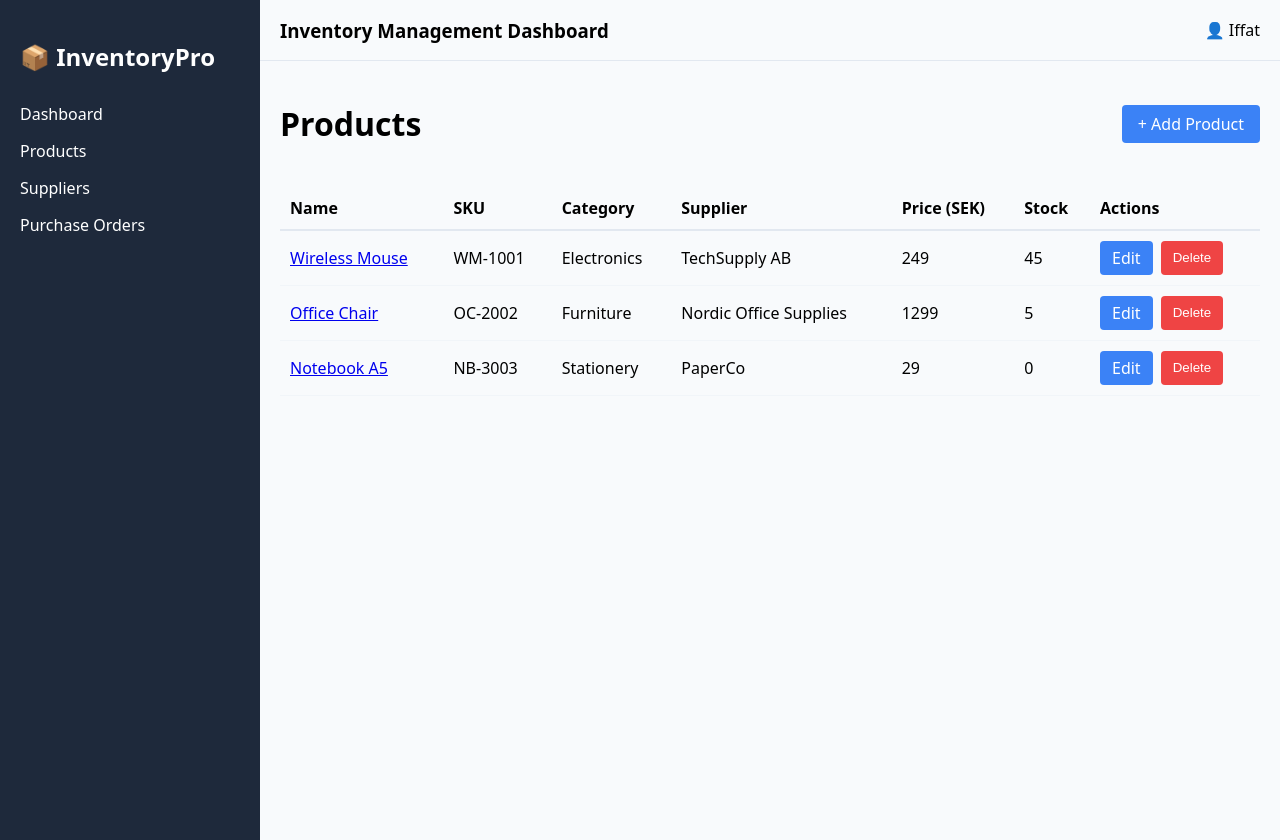
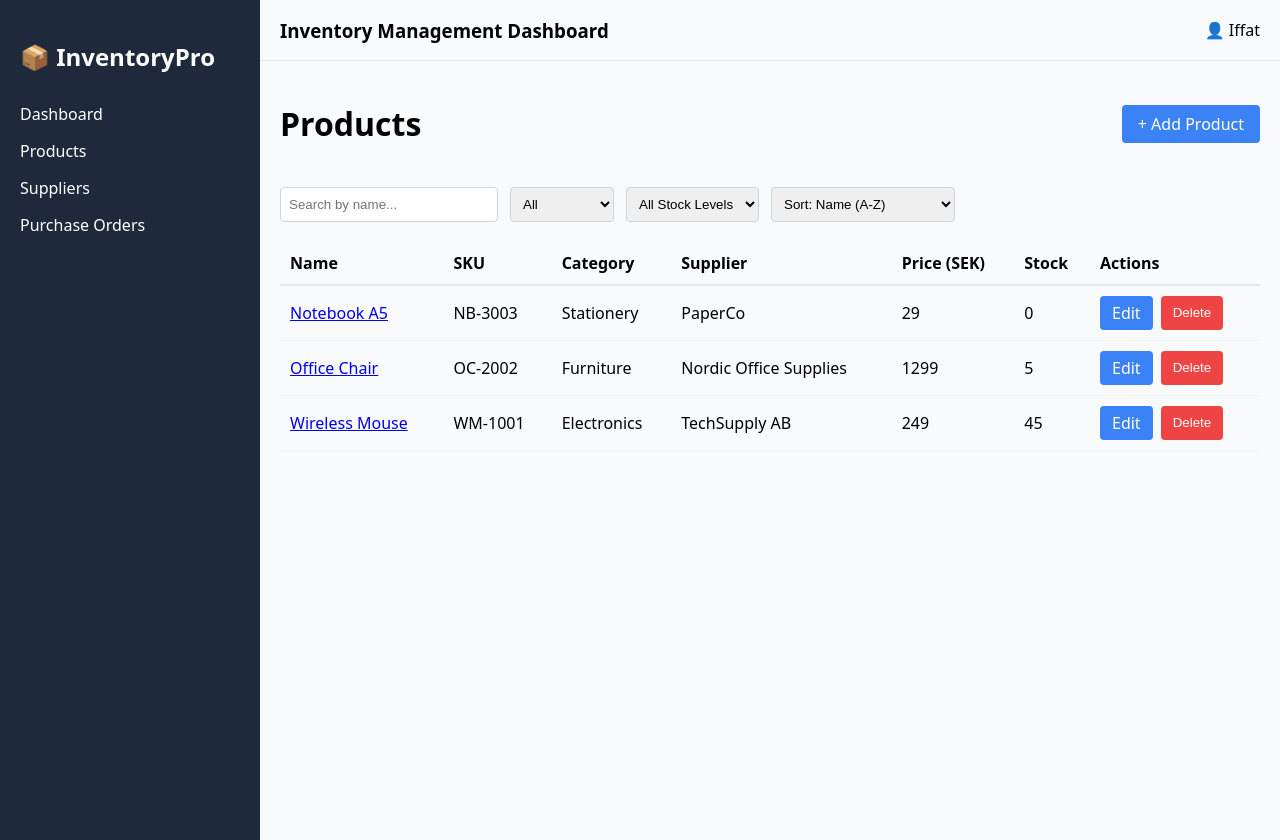
Before and after one commit to Iffat-Sudo/inventory-management-dashboard, a React (Vite) app: page /products in a window 1280 px wide. Built offline with nearby package versions, Linux system fonts and the light colour scheme.

Commit message:
git add . git commit -m "Add search, category filter, stock filter, and sort to Products page" git push

```diff
--- a/src/pages/Products/Products.tsx
+++ b/src/pages/Products/Products.tsx
@@ -1,11 +1,17 @@
-import { useSelector, useDispatch } from "react-redux";
-import { Link } from "react-router-dom";
-import type { RootState } from "../../store";
-import { deleteProduct } from "../../store/productsSlice";
+import { useState } from 'react';
+import { useSelector, useDispatch } from 'react-redux';
+import { Link } from 'react-router-dom';
+import type { RootState } from '../../store';
+import { deleteProduct } from '../../store/productsSlice';
 
 function Products() {
   const products = useSelector((state: RootState) => state.products.items);
   const dispatch = useDispatch();
+
+  const [searchTerm, setSearchTerm] = useState('');
+  const [categoryFilter, setCategoryFilter] = useState('All');
+  const [stockFilter, setStockFilter] = useState('All');
+  const [sortBy, setSortBy] = useState('name');
 
   const handleDelete = (id: string, name: string) => {
     const confirmed = window.confirm(`Delete "${name}"?`);
@@ -14,63 +20,119 @@ function Products() {
     }
   };
 
+  const getStockStatus = (product: (typeof products)[number]) => {
+    if (product.currentStock === 0) return 'Out of Stock';
+    if (product.currentStock <= product.minStockLevel) return 'Low Stock';
+    return 'In Stock';
+  };
+
+  const categories = ['All', ...new Set(products.map((p) => p.category))];
+
+  let visibleProducts = products.filter((product) => {
+    const matchesSearch = product.name.toLowerCase().includes(searchTerm.toLowerCase());
+    const matchesCategory = categoryFilter === 'All' || product.category === categoryFilter;
+    const matchesStock = stockFilter === 'All' || getStockStatus(product) === stockFilter;
+    return matchesSearch && matchesCategory && matchesStock;
+  });
+
+  visibleProducts = [...visibleProducts].sort((a, b) => {
+    if (sortBy === 'name') return a.name.localeCompare(b.name);
+    if (sortBy === 'priceLow') return a.price - b.price;
+    if (sortBy === 'priceHigh') return b.price - a.price;
+    return 0;
+  });
+
   return (
     <div>
-      <div
-        style={{
-          display: "flex",
-          justifyContent: "space-between",
-          alignItems: "center",
-        }}
-      >
+      <div style={{ display: 'flex', justifyContent: 'space-between', alignItems: 'center' }}>
         <h1>Products</h1>
         <Link
           to="/products/new"
           style={{
-            backgroundColor: "#3B82F6",
-            color: "white",
-            padding: "8px 16px",
-            borderRadius: "4px",
-            textDecoration: "none",
+            backgroundColor: '#3B82F6',
+            color: 'white',
+            padding: '8px 16px',
+            borderRadius: '4px',
+            textDecoration: 'none',
           }}
         >
           + Add Product
         </Link>
       </div>
-      <table
-        style={{ width: "100%", borderCollapse: "collapse", marginTop: "20px" }}
+
+      <div style={{ display: 'flex', gap: '12px', margin: '20px 0', flexWrap: 'wrap' }}>
+        <input
+          type="text"
+          placeholder="Search by name..."
+          value={searchTerm}
+          onChange={(e) => setSearchTerm(e.target.value)}
+          style={{ padding: '8px', border: '1px solid #cbd5e1', borderRadius: '4px', minWidth: '200px' }}
+        />
+        <select
+          value={categoryFilter}
+          onChange={(e) => setCategoryFilter(e.target.value)}
+          style={{ padding: '8px', border: '1px solid #cbd5e1', borderRadius: '4px' }}
         >
+          {categories.map((c) => (
+            <option key={c} value={c}>{c}</option>
+          ))}
+        </select>
+        <select
+          value={stockFilter}
+          onChange={(e) => setStockFilter(e.target.value)}
+          style={{ padding: '8px', border: '1px solid #cbd5e1', borderRadius: '4px' }}
+        >
+          <option value="All">All Stock Levels</option>
+          <option value="In Stock">In Stock</option>
+          <option value="Low Stock">Low Stock</option>
+          <option value="Out of Stock">Out of Stock</option>
+        </select>
+        <select
+          value={sortBy}
+          onChange={(e) => setSortBy(e.target.value)}
+          style={{ padding: '8px', border: '1px solid #cbd5e1', borderRadius: '4px' }}
+        >
+          <option value="name">Sort: Name (A-Z)</option>
+          <option value="priceLow">Sort: Price (Low to High)</option>
+          <option value="priceHigh">Sort: Price (High to Low)</option>
+        </select>
+      </div>
+
+      {visibleProducts.length === 0 ? (
+        <p>No products match your search or filters.</p>
+      ) : (
+        <table style={{ width: '100%', borderCollapse: 'collapse' }}>
           <thead>
-          <tr style={{ borderBottom: "2px solid #e2e8f0", textAlign: "left" }}>
-            <th style={{ padding: "10px" }}>Name</th>
-            <th style={{ padding: "10px" }}>SKU</th>
-            <th style={{ padding: "10px" }}>Category</th>
-            <th style={{ padding: "10px" }}>Supplier</th>
-            <th style={{ padding: "10px" }}>Price (SEK)</th>
-            <th style={{ padding: "10px" }}>Stock</th>
-            <th style={{ padding: "10px" }}>Actions</th>
+            <tr style={{ borderBottom: '2px solid #e2e8f0', textAlign: 'left' }}>
+              <th style={{ padding: '10px' }}>Name</th>
+              <th style={{ padding: '10px' }}>SKU</th>
+              <th style={{ padding: '10px' }}>Category</th>
+              <th style={{ padding: '10px' }}>Supplier</th>
+              <th style={{ padding: '10px' }}>Price (SEK)</th>
+              <th style={{ padding: '10px' }}>Stock</th>
+              <th style={{ padding: '10px' }}>Actions</th>
             </tr>
           </thead>
           <tbody>
-          {products.map((product) => (
-            <tr key={product.id} style={{ borderBottom: "1px solid #f1f5f9" }}>
-              <td style={{ padding: "10px" }}>
+            {visibleProducts.map((product) => (
+              <tr key={product.id} style={{ borderBottom: '1px solid #f1f5f9' }}>
+                <td style={{ padding: '10px' }}>
                   <Link to={`/products/${product.id}`}>{product.name}</Link>
                 </td>
-              <td style={{ padding: "10px" }}>{product.sku}</td>
-              <td style={{ padding: "10px" }}>{product.category}</td>
-              <td style={{ padding: "10px" }}>{product.supplier}</td>
-              <td style={{ padding: "10px" }}>{product.price}</td>
-              <td style={{ padding: "10px" }}>{product.currentStock}</td>
-              <td style={{ padding: "10px", display: "flex", gap: "8px" }}>
+                <td style={{ padding: '10px' }}>{product.sku}</td>
+                <td style={{ padding: '10px' }}>{product.category}</td>
+                <td style={{ padding: '10px' }}>{product.supplier}</td>
+                <td style={{ padding: '10px' }}>{product.price}</td>
+                <td style={{ padding: '10px' }}>{product.currentStock}</td>
+                <td style={{ padding: '10px', display: 'flex', gap: '8px' }}>
                   <Link
                     to={`/products/${product.id}/edit`}
                     style={{
-                    backgroundColor: "#3B82F6",
-                    color: "white",
-                    padding: "6px 12px",
-                    borderRadius: "4px",
-                    textDecoration: "none",
+                      backgroundColor: '#3B82F6',
+                      color: 'white',
+                      padding: '6px 12px',
+                      borderRadius: '4px',
+                      textDecoration: 'none',
                     }}
                   >
                     Edit
@@ -78,12 +140,12 @@ function Products() {
                   <button
                     onClick={() => handleDelete(product.id, product.name)}
                     style={{
-                    backgroundColor: "#EF4444",
-                    color: "white",
-                    border: "none",
-                    borderRadius: "4px",
-                    padding: "6px 12px",
-                    cursor: "pointer",
+                      backgroundColor: '#EF4444',
+                      color: 'white',
+                      border: 'none',
+                      borderRadius: '4px',
+                      padding: '6px 12px',
+                      cursor: 'pointer',
                     }}
                   >
                     Delete
@@ -93,6 +155,7 @@ function Products() {
             ))}
           </tbody>
         </table>
+      )}
     </div>
   );
 }
```
Lines whose indentation alone changed are shown as unchanged.
